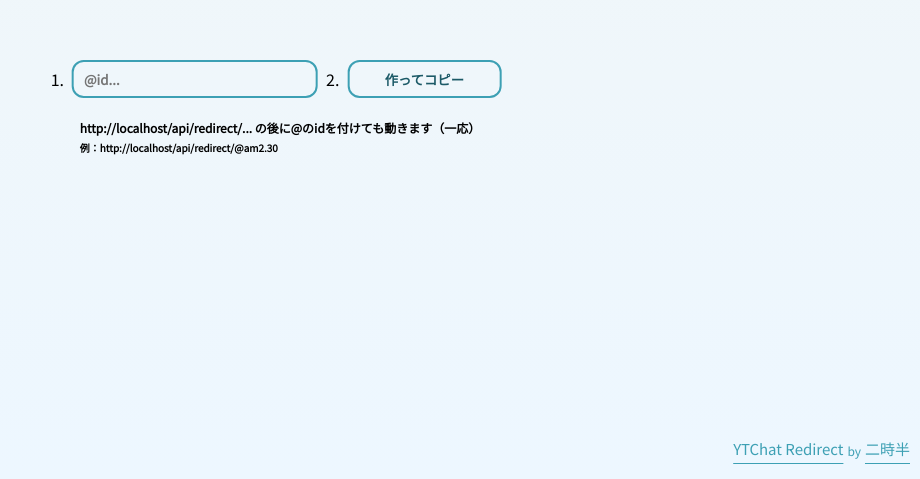
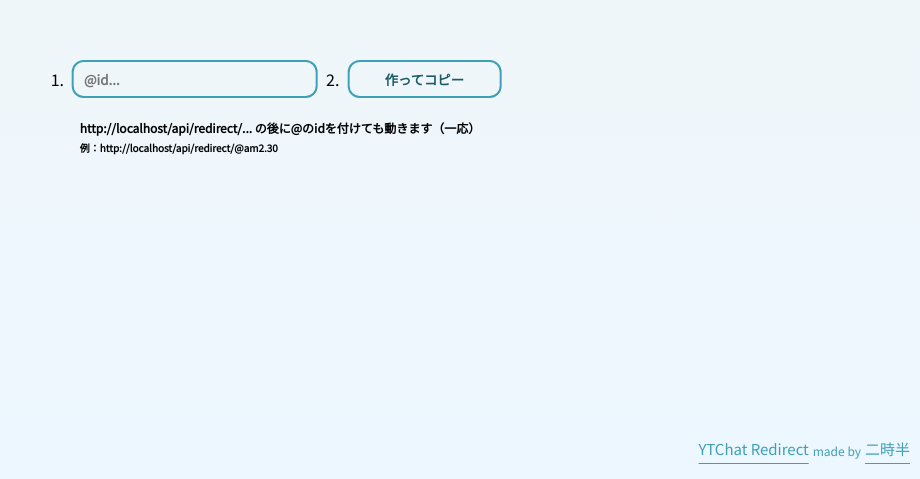
Before and after one commit to am230/youtube-live-chat-redirect, a Next.js app: page / in a window 1280 px wide. Shown: the part 321-800 px from the top of the page, without its empty margins (360-1280 px from the left). Built offline with nearby package versions, Linux system fonts and the light colour scheme.

Commit message:
Update index.tsx

```diff
--- a/pages/index.tsx
+++ b/pages/index.tsx
@@ -69,7 +69,8 @@ const Home = () => {
         {tip}
         <div className="bottom">
             <a href="https://github.com/am230/youtube-live-chat-redirect">YTChat Redirect</a>
-            by <a href="https://twitter.com/AM4_02">二時半</a>
+            made by
+            <a href="https://twitter.com/AM4_02">二時半</a>
         </div>
     </div>);
 };
```
